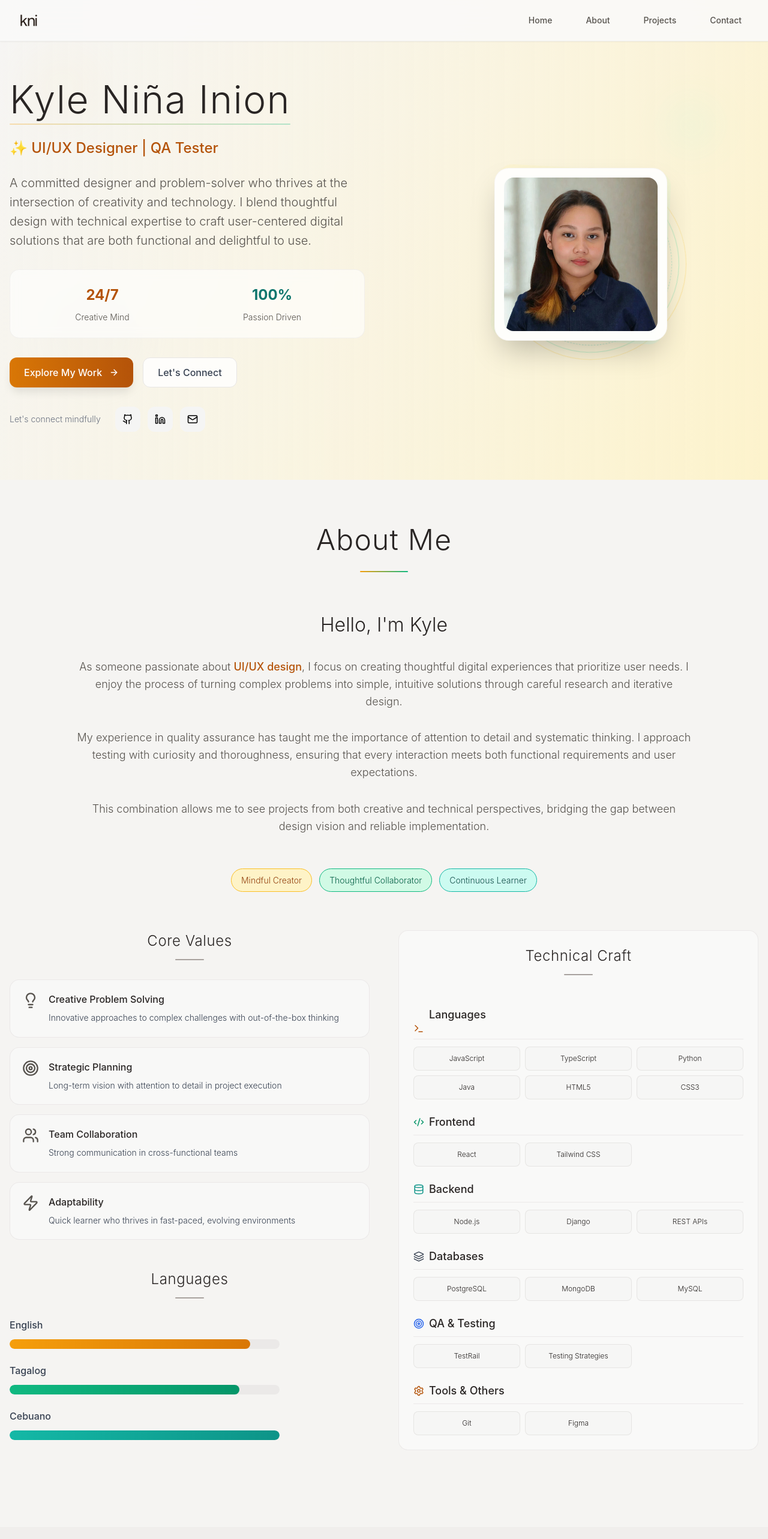
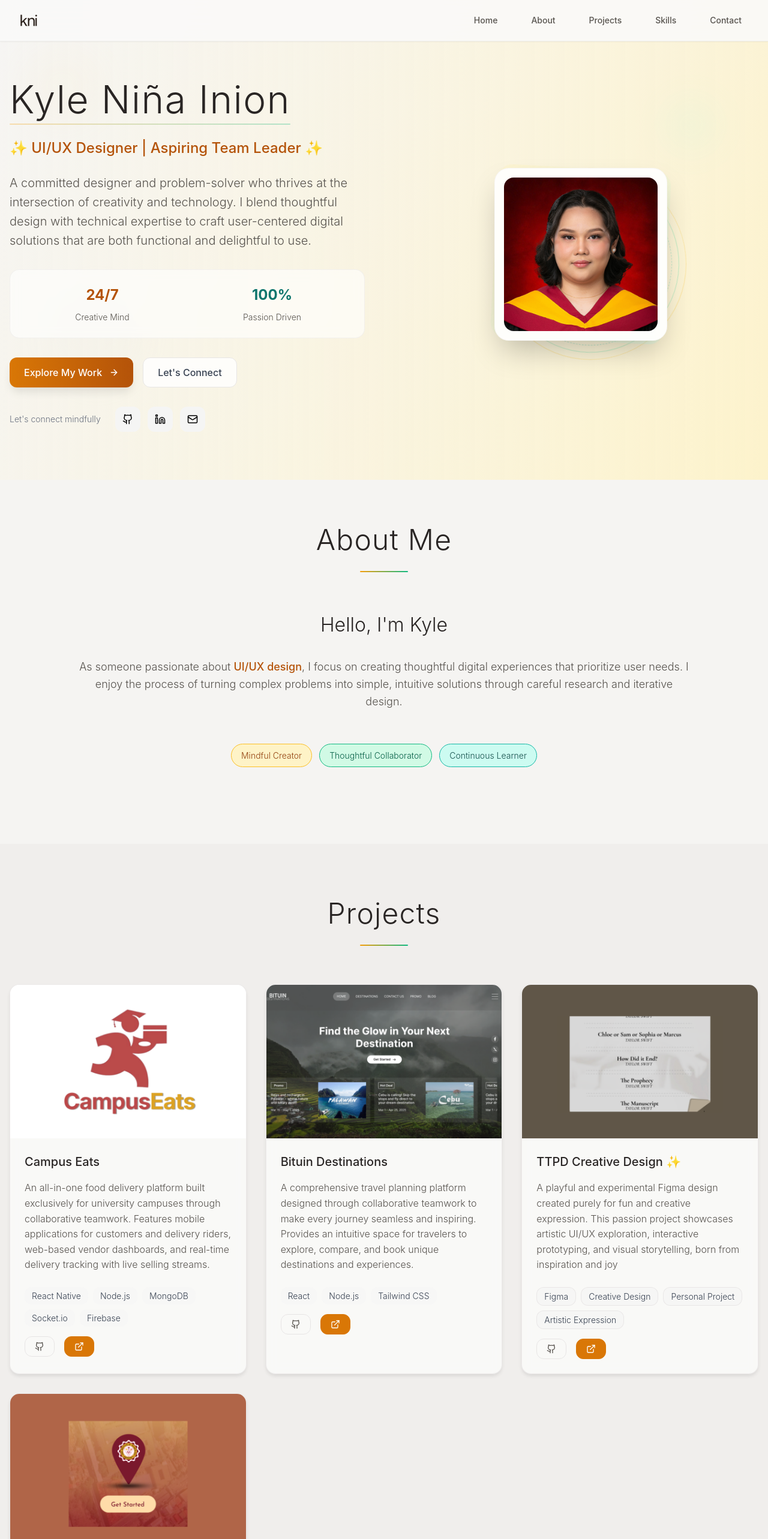
Before and after one commit to istroberiless/Portfolio, a React (Create React App) app: page / in a window 1280 px wide. Shown: the top 2566 px of the page at 60% size. Built offline with nearby package versions, Linux system fonts and the light colour scheme.

Commit message:
change pfp, rearranged

```diff
--- a/src/App.js
+++ b/src/App.js
@@ -5,7 +5,7 @@ import projectStyles from './components/Projects.module.css';
 import aboutStyles from './components/About.module.css';
 
 // Import all images from assets folder
-import profileImg from './assets/profile.png';
+import profileImg from './assets/2x2.jpg';
 import logoImg from './assets/logo.png';
 import campuseatsImg from './assets/campuseats.png';
 import bituinImg from './assets/bituin.png';
@@ -53,7 +53,7 @@ function App() {
       description: "A comprehensive travel planning platform designed through collaborative teamwork to make every journey seamless and inspiring. Provides an intuitive space for travelers to explore, compare, and book unique destinations and experiences.",
       tech: ["React", "Node.js", "Tailwind CSS"],
       github: "https://github.com/ElReyDeLosGorditos/IT342-BituinDestinations",
-      live: "#",
+      live: "https://www.figma.com/proto/DmN5BW5cx8sSg2TPualg2E/BituinDestinations?node-id=0-1&p=f&t=4YROKn0YulwOpm5y-0&scaling=min-zoom&content-scaling=fixed&page-id=0%3A1&starting-point-node-id=5%3A6",
       image: bituinImg,
       type: "collaborative"
     },
@@ -136,6 +136,7 @@ function App() {
               <a href="#home" className="text-sm font-medium text-stone-600 hover:text-amber-700 transition-colors duration-300 px-3 py-2">Home</a>
               <a href="#about" className="text-sm font-medium text-stone-600 hover:text-amber-700 transition-colors duration-300 px-3 py-2">About</a>
               <a href="#projects" className="text-sm font-medium text-stone-600 hover:text-amber-700 transition-colors duration-300 px-3 py-2">Projects</a>
+              <a href="#skills" className="text-sm font-medium text-stone-600 hover:text-amber-700 transition-colors duration-300 px-3 py-2">Skills</a>
               <a href="#contact" className="text-sm font-medium text-stone-600 hover:text-amber-700 transition-colors duration-300 px-3 py-2">Contact</a>
             </div>
 
@@ -155,6 +156,7 @@ function App() {
                 <a href="#home" className="text-sm font-medium text-stone-600 hover:text-amber-700 py-2 transition-colors">Home</a>
                 <a href="#about" className="text-sm font-medium text-stone-600 hover:text-amber-700 py-2 transition-colors">About</a>
                 <a href="#projects" className="text-sm font-medium text-stone-600 hover:text-amber-700 py-2 transition-colors">Projects</a>
+                <a href="#skills" className="text-sm font-medium text-stone-600 hover:text-amber-700 py-2 transition-colors">Skills</a>
                 <a href="#contact" className="text-sm font-medium text-stone-600 hover:text-amber-700 py-2 transition-colors">Contact</a>
               </div>
             </div>
@@ -175,7 +177,7 @@ function App() {
               </h1>
 
               <div className={heroStyles.heroSubtitle}>
-                ✨ UI/UX Designer | QA Tester
+                ✨ UI/UX Designer | Aspiring Team Leader ✨
               </div>
 
               <p className={heroStyles.heroDescription}>
@@ -240,7 +242,7 @@ function App() {
         </div>
       </section>
 
-      {/* About Section */}
+      {/* About Section - intro only */}
       <section id="about" className={aboutStyles.about}>
         <div className={aboutStyles.aboutContainer}>
           <div className={aboutStyles.aboutHeader}>
@@ -256,15 +258,6 @@ function App() {
                 I focus on creating thoughtful digital experiences that prioritize user needs. I enjoy the process of turning
                 complex problems into simple, intuitive solutions through careful research and iterative design.
               </p>
-              <p className={aboutStyles.aboutDescription}>
-                My experience in quality assurance has taught me the importance of attention to detail and systematic thinking.
-                I approach testing with curiosity and thoroughness, ensuring that every interaction meets both functional
-                requirements and user expectations.
-              </p>
-              <p className={aboutStyles.aboutDescription}>
-                This combination allows me to see projects from both creative and technical perspectives,
-                bridging the gap between design vision and reliable implementation.
-              </p>
               <div className={aboutStyles.aboutTags}>
                 <span className={`${aboutStyles.aboutTag} ${aboutStyles.mindful}`}>Mindful Creator</span>
                 <span className={`${aboutStyles.aboutTag} ${aboutStyles.collaborative}`}>Thoughtful Collaborator</span>
@@ -272,7 +265,68 @@ function App() {
               </div>
             </div>
           </div>
+        </div>
+      </section>
 
+      {/* Projects Section */}
+      <section id="projects" className={projectStyles.projects}>
+        <div className={projectStyles.projectsContainer}>
+          <div className={projectStyles.projectsHeader}>
+            <h2 className={projectStyles.projectsTitle}>Projects</h2>
+            <div className={projectStyles.projectsUnderline}></div>
+          </div>
+
+          <div className={projectStyles.projectsGrid}>
+            {projects.map((project, index) => (
+              <div key={index} className={`${projectStyles.projectCard} ${project.type === 'creative' ? projectStyles.special : ''}`}>
+                <div className={projectStyles.projectImageContainer}>
+                  <img
+                    src={project.image}
+                    alt={project.title}
+                    className={projectStyles.projectImage}
+                  />
+                  <div className={projectStyles.projectImageOverlay}></div>
+                </div>
+                <div className={projectStyles.projectContent}>
+                  <h3 className={projectStyles.projectTitle}>{project.title}</h3>
+                  <p className={projectStyles.projectDescription}>{project.description}</p>
+
+                  <div className={projectStyles.projectTechList}>
+                    {project.tech.map((tech, techIndex) => (
+                      <span key={techIndex} className={projectStyles.projectTech}>
+                        {tech}
+                      </span>
+                    ))}
+                  </div>
+
+                  <div className={projectStyles.projectLinks}>
+                    <a
+                      href={project.github}
+                      className={projectStyles.projectLink}
+                      target="_blank"
+                      rel="noopener noreferrer"
+                    >
+                      <Github size={16} />
+                    </a>
+                    <a
+                      href={project.live}
+                      className={`${projectStyles.projectLink} ${projectStyles.primary}`}
+                      target="_blank"
+                      rel="noopener noreferrer"
+                    >
+                      <ExternalLink size={16} />
+                    </a>
+                  </div>
+                </div>
+              </div>
+            ))}
+          </div>
+        </div>
+      </section>
+
+      {/* Core Values, Languages & Skills Section */}
+      <section id="skills" className={aboutStyles.about}>
+        <div className={aboutStyles.aboutContainer}>
           <div className={aboutStyles.aboutContent}>
             <div className={aboutStyles.aboutSection}>
               <div className={aboutStyles.aboutSectionHeader}>
@@ -361,62 +415,6 @@ function App() {
         </div>
       </section>
 
-      {/* Projects Section */}
-      <section id="projects" className={projectStyles.projects}>
-        <div className={projectStyles.projectsContainer}>
-          <div className={projectStyles.projectsHeader}>
-            <h2 className={projectStyles.projectsTitle}>Projects</h2>
-            <div className={projectStyles.projectsUnderline}></div>
-          </div>
-
-          <div className={projectStyles.projectsGrid}>
-            {projects.map((project, index) => (
-              <div key={index} className={`${projectStyles.projectCard} ${project.type === 'creative' ? projectStyles.special : ''}`}>
-                <div className={projectStyles.projectImageContainer}>
-                  <img
-                    src={project.image}
-                    alt={project.title}
-                    className={projectStyles.projectImage}
-                  />
-                  <div className={projectStyles.projectImageOverlay}></div>
-                </div>
-                <div className={projectStyles.projectContent}>
-                  <h3 className={projectStyles.projectTitle}>{project.title}</h3>
-                  <p className={projectStyles.projectDescription}>{project.description}</p>
-
-                  <div className={projectStyles.projectTechList}>
-                    {project.tech.map((tech, techIndex) => (
-                      <span key={techIndex} className={projectStyles.projectTech}>
-                        {tech}
-                      </span>
-                    ))}
-                  </div>
-
-                  <div className={projectStyles.projectLinks}>
-                    <a
-                      href={project.github}
-                      className={projectStyles.projectLink}
-                      target="_blank"
-                      rel="noopener noreferrer"
-                    >
-                      <Github size={16} />
-                    </a>
-                    <a
-                      href={project.live}
-                      className={`${projectStyles.projectLink} ${projectStyles.primary}`}
-                      target="_blank"
-                      rel="noopener noreferrer"
-                    >
-                      <ExternalLink size={16} />
-                    </a>
-                  </div>
-                </div>
-              </div>
-            ))}
-          </div>
-        </div>
-      </section>
-
       {/* Contact Section */}
       <section id="contact" className="py-20 px-4 sm:px-6 lg:px-8 bg-stone-100/70 relative overflow-hidden" style={{ backgroundColor: '#f7f6f4' }}>
         {/* Background Pattern */}
@@ -428,7 +426,6 @@ function App() {
         </div>
 
         <div className="max-w-5xl mx-auto text-center relative">
-
           <h2 className="text-3xl md:text-4xl font-light text-stone-800 mb-6 tracking-wide">Get in Touch</h2>
           <div className="w-24 h-0.5 bg-gradient-to-r from-amber-400 to-emerald-400 mx-auto rounded-full mb-6"></div>
           <p className="text-lg text-stone-600 max-w-2xl mx-auto mb-16 font-light leading-relaxed">
@@ -484,7 +481,7 @@ function App() {
               </div>
             </a>
 
-            <a href="https://github.com/istroberiless" className="group flex flex-col items-center gap-3 p-4 hover:scale-105 transition-all duration-300" target="_blank" rel="noopener noreferrer">
+            <a href="https://github.com/istroberiress" className="group flex flex-col items-center gap-3 p-4 hover:scale-105 transition-all duration-300" target="_blank" rel="noopener noreferrer">
               <div className="relative">
                 <div className="w-14 h-14 bg-gradient-to-br from-stone-200 to-stone-300 group-hover:from-stone-300 group-hover:to-stone-400 rounded-full flex items-center justify-center transition-all duration-300 shadow-lg group-hover:shadow-xl">
                   <Github size={20} className="text-stone-600 group-hover:text-stone-700 transition-colors duration-300" />
```
Also changed, not shown: src/assets/2x2.jpg (added), 1 other file (tests, documents, lock files or other folders).
